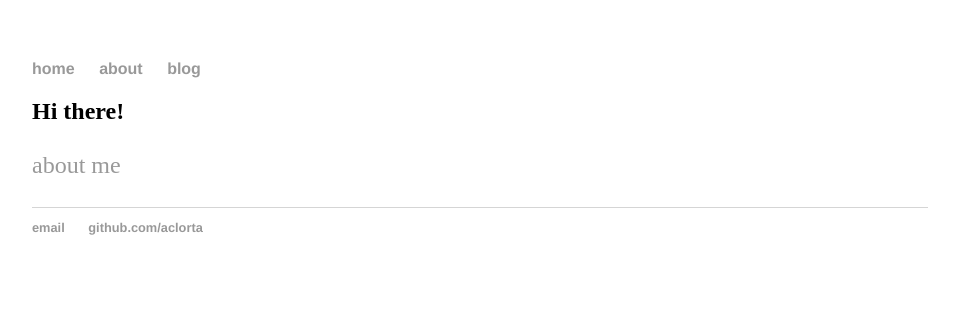
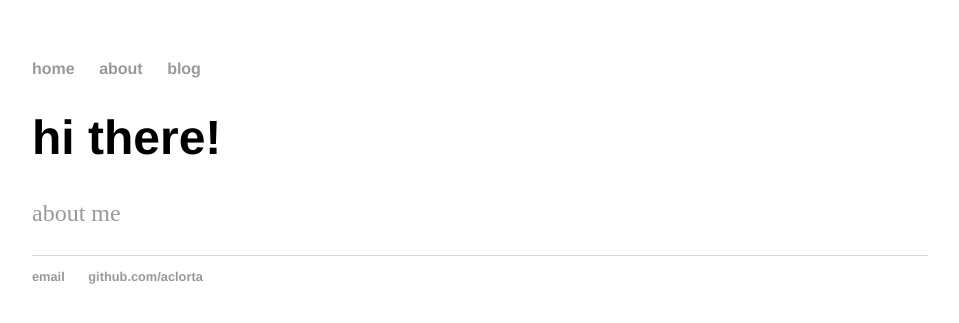
Before and after one commit to aclorta/aclorta.github.io, a Jekyll site: the page built from index.html, in a window 1280 px wide. Shown: the top 323 px of the page, without its empty margins (160-1119 px from the left). Built offline with Jekyll 4.4.1, drawn with Linux system fonts in a browser that asks for light colours.

Commit message:
fiddling around

```diff
--- a/index.html
+++ b/index.html
@@ -3,6 +3,6 @@ layout: default
 title: Adam Lorta
 ---
 <div class="blurb">
-    <h2>Hi there!</h2>
+    <h1>hi there!</h1>
     <p><a href="/about">about me</a></p>
 </div><!-- /.blurb -->
```
